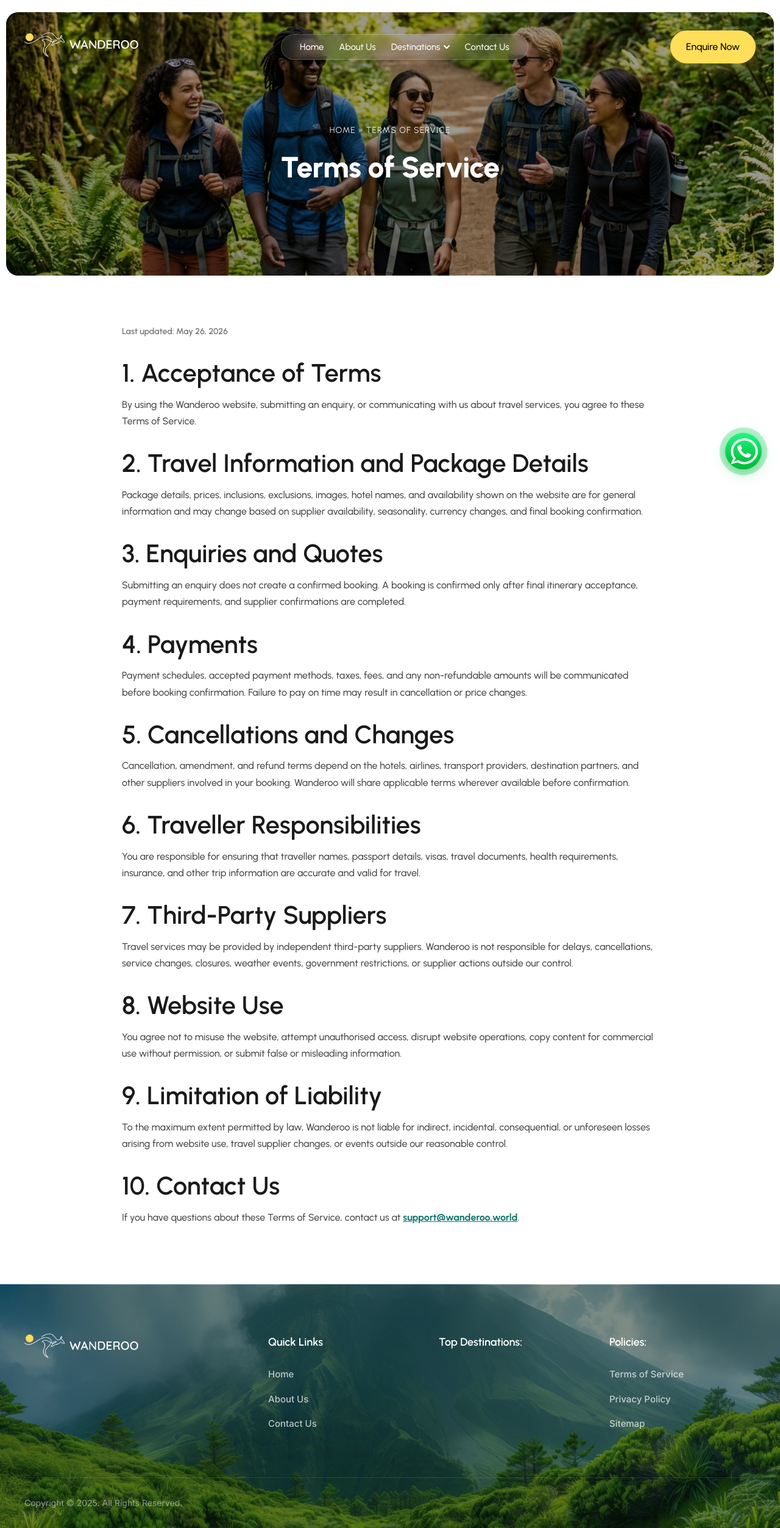
After one commit to Sachinsagarmishra/wanderooB2C, a PHP site: page /terms-of-service in a window 1280 px wide. The commit adds this page. Shown: the whole page at 61% size. Run offline with PHP 8.4, Linux system fonts and the light colour scheme; data that the repository does not hold is empty; some libraries are stand-ins or nearby versions; some web fonts are replaced.

Commit message:
Add privacy policy and terms pages

```diff
--- a/assets/css/style.css
+++ b/assets/css/style.css
@@ -3814,3 +3814,55 @@ footer {
         height: 26px;
     }
 }
+
+/* Policy Pages */
+.policy-container {
+    max-width: 920px;
+    margin: 0 auto;
+    padding: 60px 20px 80px;
+    color: var(--text-dark);
+}
+
+.policy-container .policy-updated {
+    color: #777;
+    font-size: 14px;
+    font-weight: 600;
+    margin-bottom: 30px;
+}
+
+.policy-container h2 {
+    color: var(--text-dark);
+    font-size: 24px;
+    font-weight: 800;
+    line-height: 1.25;
+    margin: 30px 0 12px;
+}
+
+.policy-container p {
+    color: #4a4a4a;
+    font-size: 16px;
+    font-weight: 500;
+    line-height: 1.7;
+    margin: 0 0 16px;
+}
+
+.policy-container a {
+    color: #0f766e;
+    font-weight: 700;
+    text-decoration: underline;
+}
+
+@media (max-width: 768px) {
+    .policy-container {
+        padding: 40px 18px 60px;
+    }
+
+    .policy-container h2 {
+        font-size: 20px;
+    }
+
+    .policy-container p {
+        font-size: 14px;
+        line-height: 1.6;
+    }
+}
--- a/includes/footer.php
+++ b/includes/footer.php
@@ -33,9 +33,9 @@
             <div class="footer-col">
                 <h3>Policies:</h3>
                 <ul>
-                    <li><a href="#">Terms & Condition</a></li>
-                    <li><a href="#">Privacy Policy</a></li>
-                    <li><a href="#">Sitemap</a></li>
+                    <li><a href="<?php echo SITE_PATH; ?>/terms-of-service">Terms of Service</a></li>
+                    <li><a href="<?php echo SITE_PATH; ?>/privacy-policy">Privacy Policy</a></li>
+                    <li><a href="<?php echo SITE_PATH; ?>/sitemap.xml">Sitemap</a></li>
                 </ul>
             </div>
         </div>
--- a/includes/header.php
+++ b/includes/header.php
@@ -22,7 +22,7 @@ $pageKeywords = isset($pageKeywords) ? $pageKeywords : "";
     <link rel="apple-touch-icon" sizes="180x180" href="<?php echo SITE_PATH; ?>/assets/img/favicon.png">
 
     <!-- Google Fonts & Styles -->
-    <link rel="stylesheet" href="<?php echo SITE_PATH; ?>/assets/css/style.css?v=5.6">
+    <link rel="stylesheet" href="<?php echo SITE_PATH; ?>/assets/css/style.css?v=5.7">
 </head>
 <body class="<?php echo isset($bodyClass) ? htmlspecialchars($bodyClass) : ''; ?>">
     <header>
--- a/llms.txt
+++ b/llms.txt
@@ -6,6 +6,8 @@ Wanderoo is a travel planning website for curated destination packages, honeymoo
 - Home: /
 - About: /about-us
 - Contact: /contact
+- Privacy Policy: /privacy-policy
+- Terms of Service: /terms-of-service
 - Dynamic sitemap: /sitemap.xml
 
 ## Dynamic Content
--- a/sitemap.php
+++ b/sitemap.php
@@ -35,6 +35,8 @@ $urls = [];
 $urls[] = [$baseUrl . '/', $today, 'weekly', '1.0'];
 $urls[] = [$baseUrl . '/about-us', $today, 'monthly', '0.7'];
 $urls[] = [$baseUrl . '/contact', $today, 'monthly', '0.7'];
+$urls[] = [$baseUrl . '/privacy-policy', $today, 'yearly', '0.4'];
+$urls[] = [$baseUrl . '/terms-of-service', $today, 'yearly', '0.4'];
 
 try {
     $stmtDestinations = $pdo->query("SELECT slug, updated_at FROM destinations ORDER BY sort_order, name");
--- /dev/null
+++ b/terms-of-service.php
@@ -0,0 +1,55 @@
+<?php
+$pageTitle = "Terms of Service";
+$pageDesc = "Read Wanderoo's terms of service for travel enquiries, package information, bookings, payments, cancellations, and website use.";
+$bodyClass = "policy-page";
+include_once 'includes/header.php';
+
+$contactEmail = get_setting('contact_email', 'support@wanderoo.world');
+?>
+
+<main>
+    <div class="about-hero-banner">
+        <img src="<?php echo SITE_PATH; ?>/assets/img/group-hiking.png" alt="Terms of Service" class="about-hero-bg">
+        <div class="about-hero-overlay"></div>
+        <div class="about-hero-content">
+            <span class="about-breadcrumb-text"><a href="<?php echo SITE_PATH; ?>/">Home</a> &raquo; Terms of Service</span>
+            <h1 class="about-hero-title">Terms of Service</h1>
+        </div>
+    </div>
+
+    <section class="policy-container">
+        <p class="policy-updated">Last updated: May 26, 2026</p>
+
+        <h2>1. Acceptance of Terms</h2>
+        <p>By using the Wanderoo website, submitting an enquiry, or communicating with us about travel services, you agree to these Terms of Service.</p>
+
+        <h2>2. Travel Information and Package Details</h2>
+        <p>Package details, prices, inclusions, exclusions, images, hotel names, and availability shown on the website are for general information and may change based on supplier availability, seasonality, currency changes, and final booking confirmation.</p>
+
+        <h2>3. Enquiries and Quotes</h2>
+        <p>Submitting an enquiry does not create a confirmed booking. A booking is confirmed only after final itinerary acceptance, payment requirements, and supplier confirmations are completed.</p>
+
+        <h2>4. Payments</h2>
+        <p>Payment schedules, accepted payment methods, taxes, fees, and any non-refundable amounts will be communicated before booking confirmation. Failure to pay on time may result in cancellation or price changes.</p>
+
+        <h2>5. Cancellations and Changes</h2>
+        <p>Cancellation, amendment, and refund terms depend on the hotels, airlines, transport providers, destination partners, and other suppliers involved in your booking. Wanderoo will share applicable terms wherever available before confirmation.</p>
+
+        <h2>6. Traveller Responsibilities</h2>
+        <p>You are responsible for ensuring that traveller names, passport details, visas, travel documents, health requirements, insurance, and other trip information are accurate and valid for travel.</p>
+
+        <h2>7. Third-Party Suppliers</h2>
+        <p>Travel services may be provided by independent third-party suppliers. Wanderoo is not responsible for delays, cancellations, service changes, closures, weather events, government restrictions, or supplier actions outside our control.</p>
+
+        <h2>8. Website Use</h2>
+        <p>You agree not to misuse the website, attempt unauthorised access, disrupt website operations, copy content for commercial use without permission, or submit false or misleading information.</p>
+
+        <h2>9. Limitation of Liability</h2>
+        <p>To the maximum extent permitted by law, Wanderoo is not liable for indirect, incidental, consequential, or unforeseen losses arising from website use, travel supplier changes, or events outside our reasonable control.</p>
+
+        <h2>10. Contact Us</h2>
+        <p>If you have questions about these Terms of Service, contact us at <a href="mailto:<?php echo htmlspecialchars($contactEmail); ?>"><?php echo htmlspecialchars($contactEmail); ?></a>.</p>
+    </section>
+</main>
+
+<?php include_once 'includes/footer.php'; ?>
```
Also changed, not shown: privacy-policy.php (added, +52 -0 lines).
